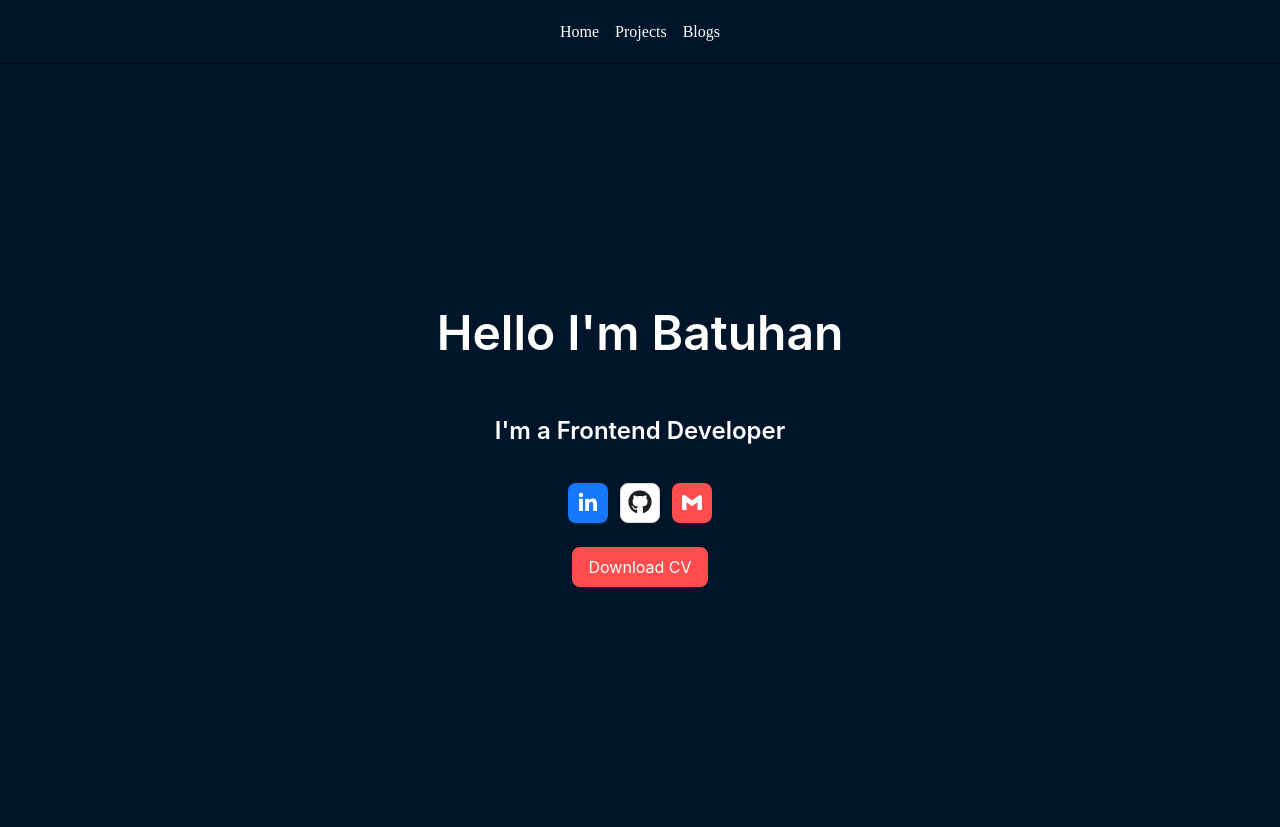
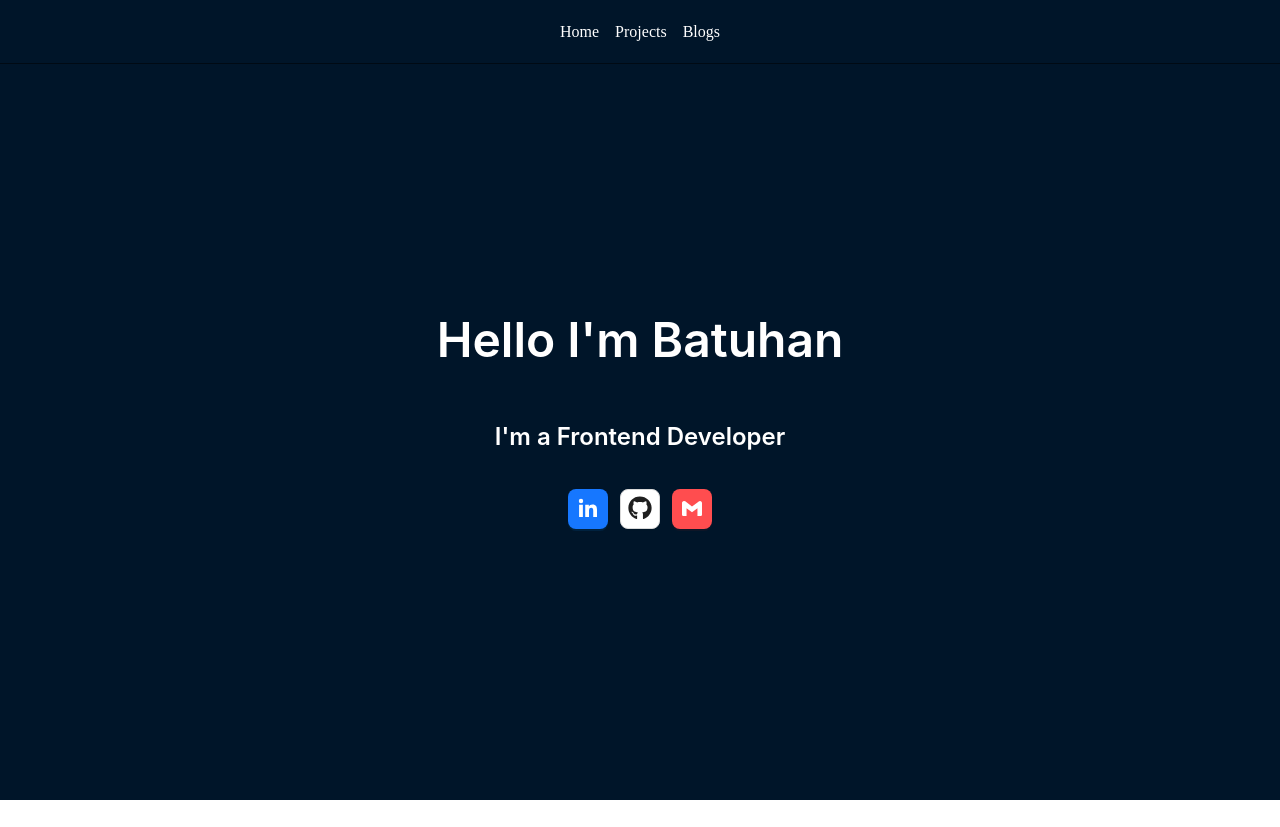
Before and after one commit to batuhanbaybas/batuhanbaybas.com, a React (Create React App) app: page / in a window 1280 px wide. After the commit the page ends 800 px from the top, so only its background shows below. Built offline with nearby package versions, Linux system fonts and the light colour scheme; no server answers.

Commit message:
Remove download CV button from Home page

```diff
--- a/src/pages/home/Home.tsx
+++ b/src/pages/home/Home.tsx
@@ -60,11 +60,6 @@ const Home = () => {
           </Col>
         ))}
       </Row>
-      <Row>
-        <Button danger type="primary" size="large">
-          Download CV
-        </Button>
-      </Row>
     </MainLayout>
   );
 };
```
